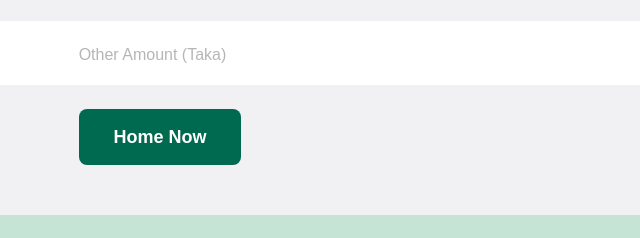
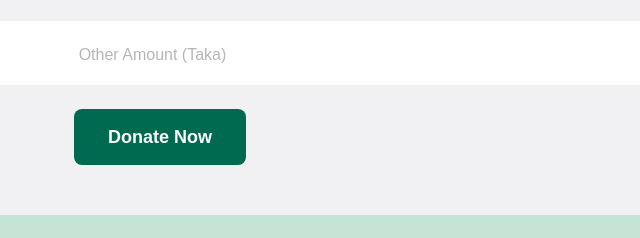
Before and after one commit to reazulislam1487/b11-a1, a plain HTML site: page index.html in a window 1280 px wide. Shown: the part 3636-3874 px from the top of the page, 640-1280 px from the left. Drawn offline with nearby package versions, Linux system fonts and the light colour scheme.

Commit message:
fixed-some-issues

```diff
--- a/index.html
+++ b/index.html
@@ -262,7 +262,7 @@
             <input type="number" placeholder="Other Amount (Taka)" />
           </div>
           <div class="input-btn">
-            <button>Home Now</button>
+            <button>Donate Now</button>
           </div>
         </div>
       </div>
--- a/style.css
+++ b/style.css
@@ -471,10 +471,8 @@
   background-color: white;
   gap: 20px;
   width: 60%;
-  /* margin-left: 30px; */
 }
 
-/*  */
 /* recent end  */
 
 /* donate start  */
```
